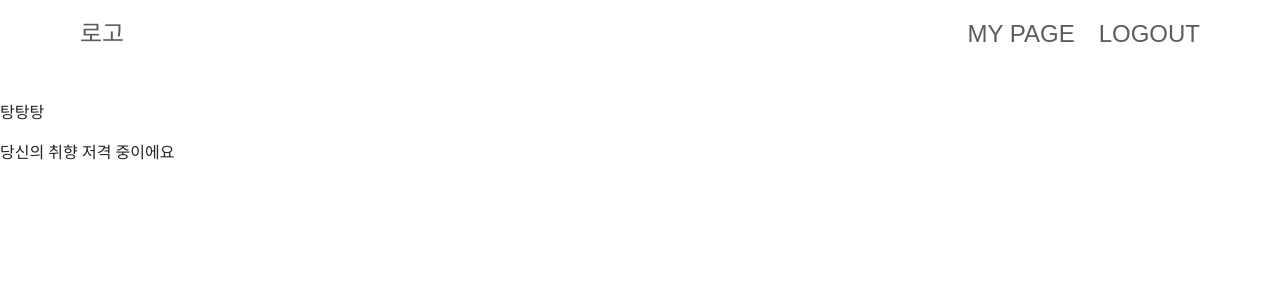
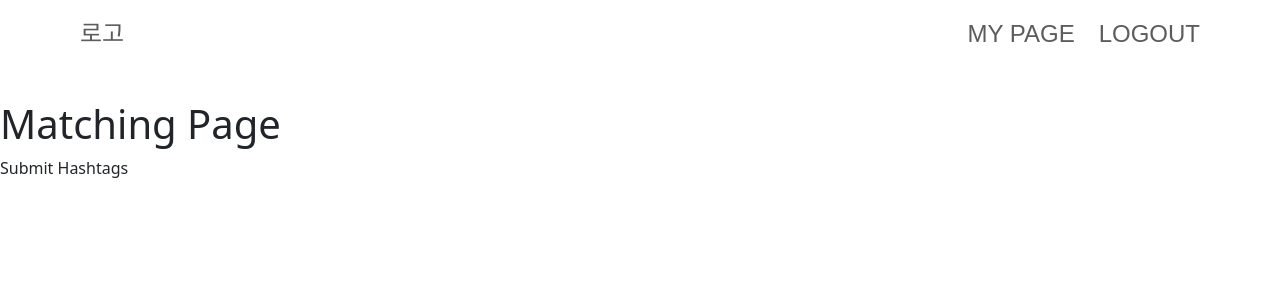
Before and after one commit to jerimy321/perfume-client, a React (Create React App) app: page /match in a window 1280 px wide. Shown: the top 300 px of the page. Built offline with nearby package versions, Linux system fonts and the light colour scheme.

Commit message:
create: api / 서버통신 테스트

```diff
--- a/package.json
+++ b/package.json
@@ -10,6 +10,7 @@
     "@types/node": "^16.18.97",
     "@types/react": "^18.3.2",
     "@types/react-dom": "^18.3.0",
+    "axios": "^1.7.2",
     "bootstrap": "^5.3.3",
     "react": "^18.3.1",
     "react-dom": "^18.3.1",
--- /dev/null
+++ b/src/api/axiosConfig.ts
@@ -0,0 +1,9 @@
+import axios from 'axios';
+
+const axiosInstance = axios.create({
+  baseURL: 'http://223.130.153.50:8080',
+  timeout: 10000,
+  headers: { 'Content-Type': 'application/json' },
+});
+
+export default axiosInstance;
--- /dev/null
+++ b/src/api/perfumeMatching.ts
@@ -0,0 +1,11 @@
+import axiosInstance from './axiosConfig';
+
+export const postHashtags = async (hashtags: string[]) => {
+  try {
+    const response = await axiosInstance.post('/recommend', { hashtags });
+    return response.data;
+  } catch (error) {
+    console.error('Error posting hashtags:', error);
+    throw error;
+  }
+};
--- a/src/components/carousel.tsx
+++ b/src/components/carousel.tsx
@@ -1,15 +1,19 @@
 import { useState } from 'react';
+import { useRecoilValue } from 'recoil';
 import { perfumeCategory } from '../data/perfumeData';
 import CarouselButtons from './carouselButtons';
 import getCategoryMessage from '../data/useCategoryMessage';
 import CarouselItems from './carouselItems';
 import PickHashtagSentence from './pickHashtagSentence';
+import { hashtagListState } from '../recoil/recoilState';
+import { postHashtags } from '../api/perfumeMatching';
 
 const Carousel: React.FC = () => {
   const categories = Object.keys(
     perfumeCategory,
   ) as (keyof typeof perfumeCategory)[];
   const [activeIndex, setActiveIndex] = useState(0);
+  const hashtagList = useRecoilValue(hashtagListState);
 
   const handlePrev = () => {
     setActiveIndex((prevIndex) =>
@@ -21,6 +25,15 @@ const Carousel: React.FC = () => {
     setActiveIndex((prevIndex) =>
       prevIndex === categories.length - 1 ? 0 : prevIndex + 1,
     );
+  };
+
+  const handleSubmit = async () => {
+    try {
+      const response = await postHashtags(hashtagList);
+      console.log('Submission successful:', response);
+    } catch (error) {
+      console.error('Error submitting hashtags:', error);
+    }
   };
 
   const handleIndicatorClick = (index: number) => {
@@ -53,7 +66,12 @@ const Carousel: React.FC = () => {
           </div>
         ) : null,
       )}
-      <CarouselButtons onPrev={handlePrev} onNext={handleNext} />
+      <CarouselButtons
+        onPrev={handlePrev}
+        onNext={handleNext}
+        isLastPage={activeIndex === categories.length - 1}
+        onSubmit={handleSubmit}
+      />
     </div>
   );
 };
--- a/src/components/carouselButtons.tsx
+++ b/src/components/carouselButtons.tsx
@@ -4,11 +4,15 @@ import NextIcon from '../assets/icons/icon_next.svg';
 interface CarouselButtonsProps {
   onPrev: () => void;
   onNext: () => void;
+  isLastPage?: boolean;
+  onSubmit?: () => void;
 }
 
 const CarouselButtons: React.FC<CarouselButtonsProps> = ({
   onPrev,
   onNext,
+  isLastPage,
+  onSubmit,
 }) => {
   return (
     <div className="fixed flex justify-center w-full gap-4 bottom-4">
@@ -21,10 +25,10 @@ const CarouselButtons: React.FC<CarouselButtonsProps> = ({
 
       <Button
         type="gap-2 flex flex-row-reverse text-modal-button items-center justify-center w-[190px] h-[62px] rounded-30 bg-black text-white "
-        onClick={onNext}
-        text="Next"
+        onClick={isLastPage ? onSubmit : onNext}
+        text={isLastPage ? 'Submit' : 'Next'}
         imgSrc={NextIcon}
-        imgClassName="rotate-180"
+        imgClassName={'rotate-180'}
       />
       <Button
         type="flex items-center text-modal-button justify-center w-[190px] h-[62px] rounded-30 text-gray176"
--- a/src/pages/matchingpage.tsx
+++ b/src/pages/matchingpage.tsx
@@ -1,7 +1,61 @@
+import { useRecoilValue } from 'recoil';
+import { hashtagListState } from '../recoil/recoilState';
+import { postHashtags } from '../api/perfumeMatching';
+import { useState } from 'react';
+import axios from 'axios';
+
 export default function MatchingPage() {
+  const hashtags = useRecoilValue(hashtagListState);
+  const [response, setResponse] = useState<any>(null);
+  const [error, setError] = useState<string | null>(null);
+
+  const handleSubmit = async () => {
+    if (hashtags.length === 0) {
+      setError('해시태그를 선택해 주세요.');
+      return;
+    }
+    try {
+      const data = await postHashtags(hashtags);
+      setResponse(data);
+      setError(null);
+    } catch (err) {
+      if (axios.isAxiosError(err) && err.response) {
+        setError(err.response.data.message);
+      } else {
+        setError('서버와 통신 중 오류가 발생했습니다.');
+      }
+    }
+  };
+
   return (
     <div>
-      <p>탕탕탕</p> <p>당신의 취향 저격 중이에요</p>
+      <h1>Matching Page</h1>
+      <button onClick={handleSubmit}>Submit Hashtags</button>
+      {response && (
+        <div>
+          <h2>Recommended Perfumes</h2>
+          <h3>Main Perfume</h3>
+          <div>
+            <img
+              src={response.mainPerfume.imageURL}
+              alt={response.mainPerfume.name}
+            />
+            <p>
+              {response.mainPerfume.name} by {response.mainPerfume.brand}
+            </p>
+          </div>
+          <h3>Sub Perfumes</h3>
+          {response.subPerfumes.map((perfume: any) => (
+            <div key={perfume.id}>
+              <img src={perfume.imageURL} alt={perfume.name} />
+              <p>
+                {perfume.name} by {perfume.brand}
+              </p>
+            </div>
+          ))}
+        </div>
+      )}
+      {error && <div>Error: {error}</div>}
     </div>
   );
 }
```
Also changed, not shown: 1 other file (tests, documents, lock files or other folders).
